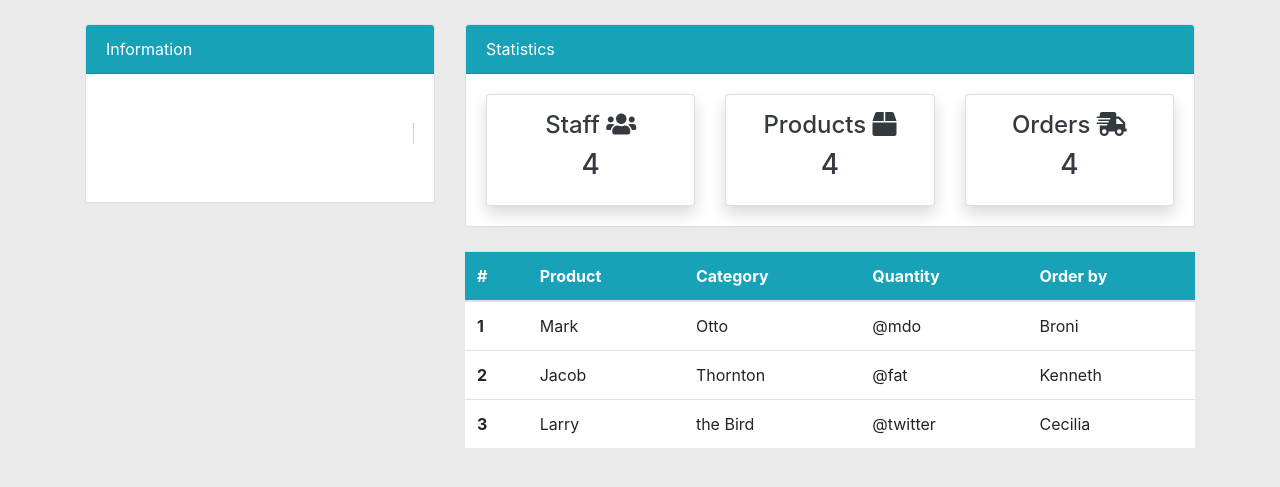
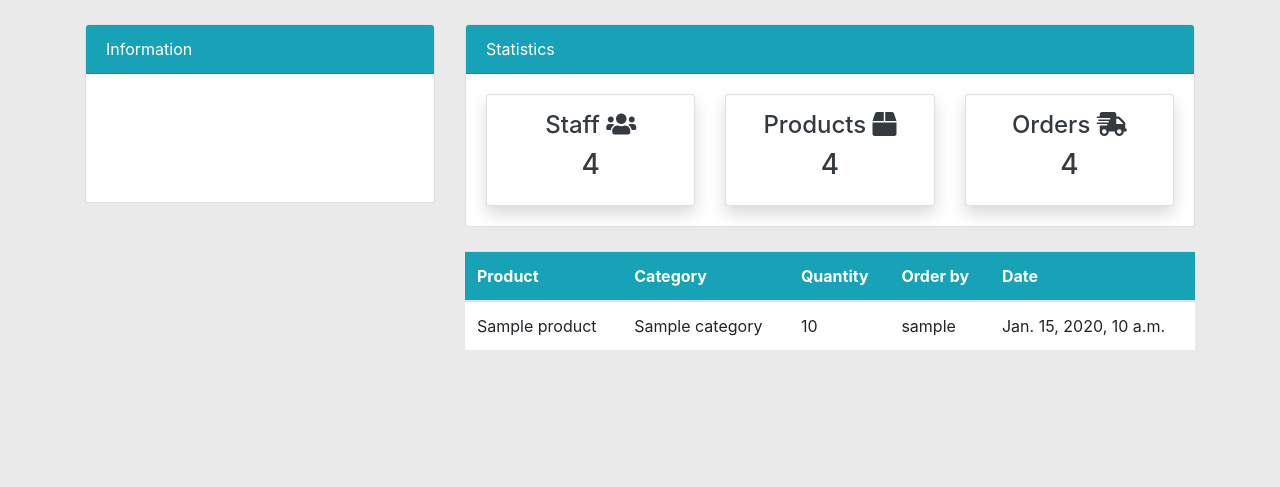
Before and after one commit to Ravishka2000/Inventory-Management-System, a Django app: template templates/dashboard/order.html in a window 1280 px wide. Shown: the part 56-543 px from the top of the page. Run offline with Django 3.2, Linux system fonts and the light colour scheme; the template is opened without the code that fills it: most values are stand-ins (such as "Sample title", 1, 10 or a date in 2020).

Commit message:
Create Staff and orders pages

```diff
--- a/dashboard/admin.py
+++ b/dashboard/admin.py
@@ -17,4 +17,4 @@
 
 admin.site.register(Product, ProductAdmin)
 admin.site.register(Order)
-admin.site.unregister(Group)
+# admin.site.unregister(Group)
--- a/dashboard/urls.py
+++ b/dashboard/urls.py
@@ -9,4 +9,5 @@
     path('order/', views.order, name='dashboard-order'),
     path('product/delete/<str:pk>/', views.product_delete, name='dashboard-product-delete'),
     path('product/update/<str:pk>/', views.product_update, name='dashboard-product-update'),
+    path('staff/detail/<str:pk>/', views.staff_detail, name='dashboard-staff-detail'),
 ]
--- a/templates/dashboard/order.html
+++ b/templates/dashboard/order.html
@@ -17,41 +17,23 @@
                 <table class="table bg-white">
                     <thead class="bg-info">
                         <tr class="text-white">
-                            <th scope="col">#</th>
                             <th scope="col">Product</th>
                             <th scope="col">Category</th>
                             <th scope="col">Quantity</th>
                             <th scope="col">Order by</th>
+                            <th scope="col">Date</th>
                         </tr>
                     </thead>
                     <tbody>
+                    {% for order in orders %}
                         <tr>
-                            <th scope="row">1</th>
-                            <td>Mark</td>
-                            <td>Otto</td>
-                            <td>@mdo</td>
-                            <td>
-                                Broni
-                            </td>
+                            <td>{{ order.product.name }}</td>
+                            <td>{{ order.product.category }}</td>
+                            <td>{{ order.order_quantity }}</td>
+                            <td>{{ order.staff.username }}</td>
+                            <td>{{ order.date }}</td>
                         </tr>
-                        <tr>
-                            <th scope="row">2</th>
-                            <td>Jacob</td>
-                            <td>Thornton</td>
-                            <td>@fat</td>
-                            <td>
-                                Kenneth
-                            </td>
-                        </tr>
-                        <tr>
-                            <th scope="row">3</th>
-                            <td>Larry</td>
-                            <td>the Bird</td>
-                            <td>@twitter</td>
-                            <td>
-                                Cecilia
-                            </td>
-                        </tr>
+                    {% endfor %}
                     </tbody>
                 </table>
             </div>
--- a/templates/partials/nav.html
+++ b/templates/partials/nav.html
@@ -18,7 +18,7 @@
                     </ul>
                     <ul class="navbar-nav ml-auto">
                         <li class="nav-item active">
-                            <a class="nav-link text-white" href="{% url 'user-profile' %}">Admin Profile <span
+                            <a class="nav-link text-white" href="{% url 'user-profile' %}">{{ user.username }} Profile <span
                                     class="sr-only">(current)</span></a>
                         </li>
                         <li class="nav-item">
```
Also changed, not shown: dashboard/views.py (+22 -3 lines), templates/dashboard/staff.html (+9 -19 lines), templates/dashboard/staff_detail.html (added, +58 -0 lines), media/Profile_images/joshua-yu-JGxdIlKy3lA-unsplash.jpg (added), media/Profile_images/lukas-denier-YiXsjwJKXmo-unsplash.jpg (added), media/Profile_images/raul-varzar-xPTFWp2NnLM-unsplash.jpg (added), 1 other file.
